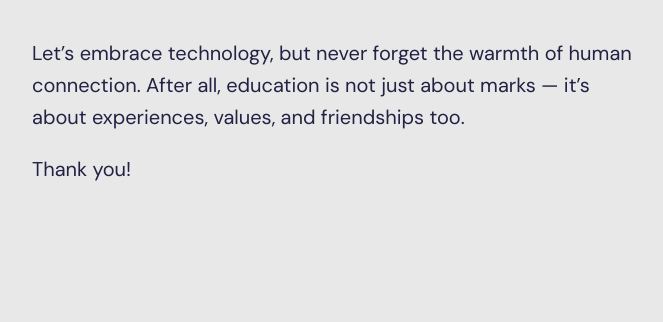
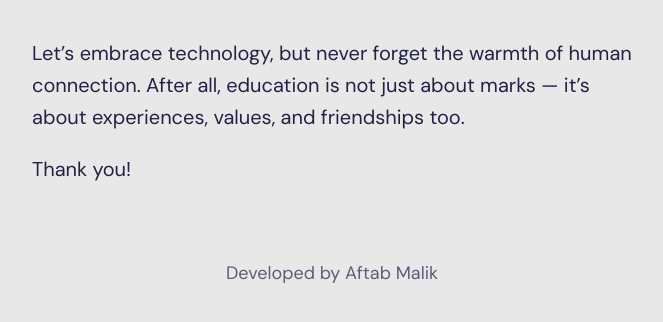
Before and after one commit to Aftab1836/Speech, a plain HTML site: page index.html in a window 1280 px wide. Shown: the part 2483-2805 px from the top of the page, without its empty margins (308-971 px from the left). Before the commit the page ends 2736 px from the top, so only its background shows below. Drawn offline with Linux system fonts and the light colour scheme.

Commit message:
Added index.html
Speech

```diff
--- a/index.html
+++ b/index.html
@@ -333,6 +333,13 @@
             object-fit: cover;
         }
 
+        .footer {
+            text-align: center;
+            margin-top: 3em;
+            font-size: 0.9em;
+            color: color-mix(in srgb, var(--c-content) 70%, var(--c-bg));
+        }
+
     </style>
 </head>
 <body>
@@ -399,6 +406,9 @@
     <p>
         Thank you!
     </p>
+    <p class="footer">
+        Developed by Aftab Malik
+    </p>
 </article>
 
 <script>
```
